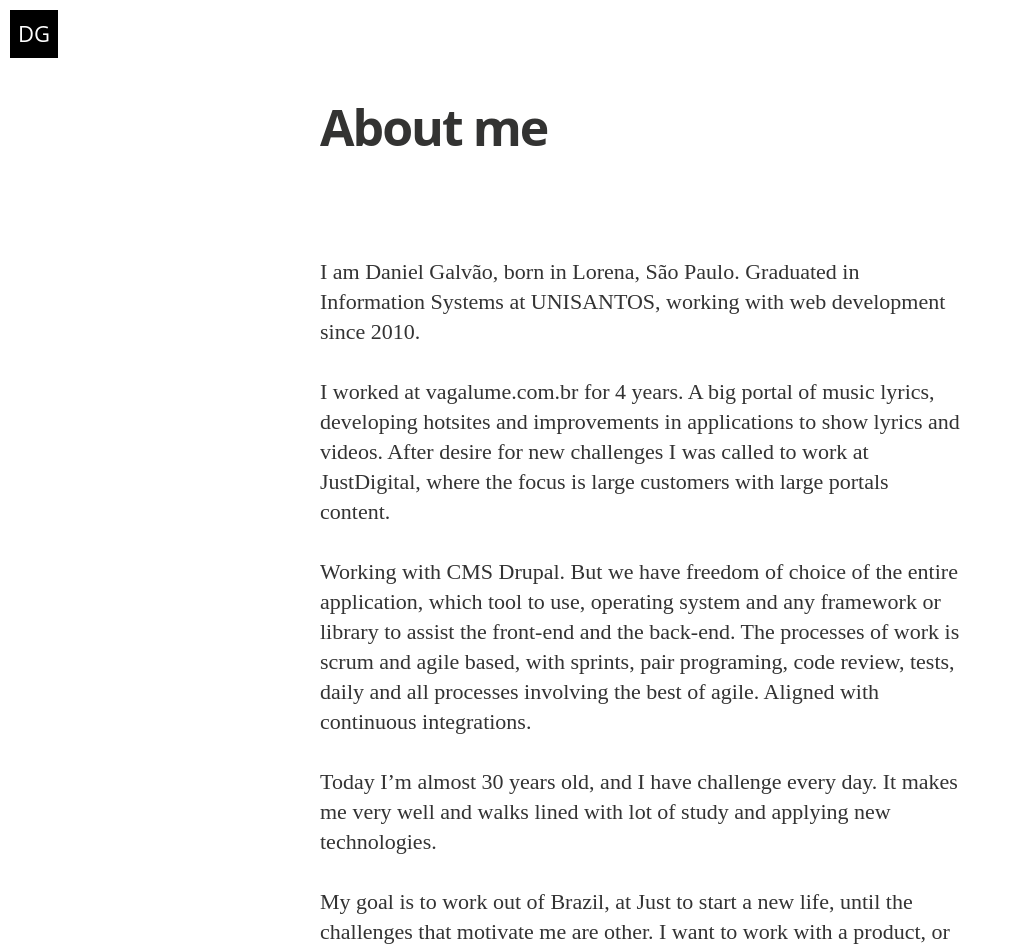
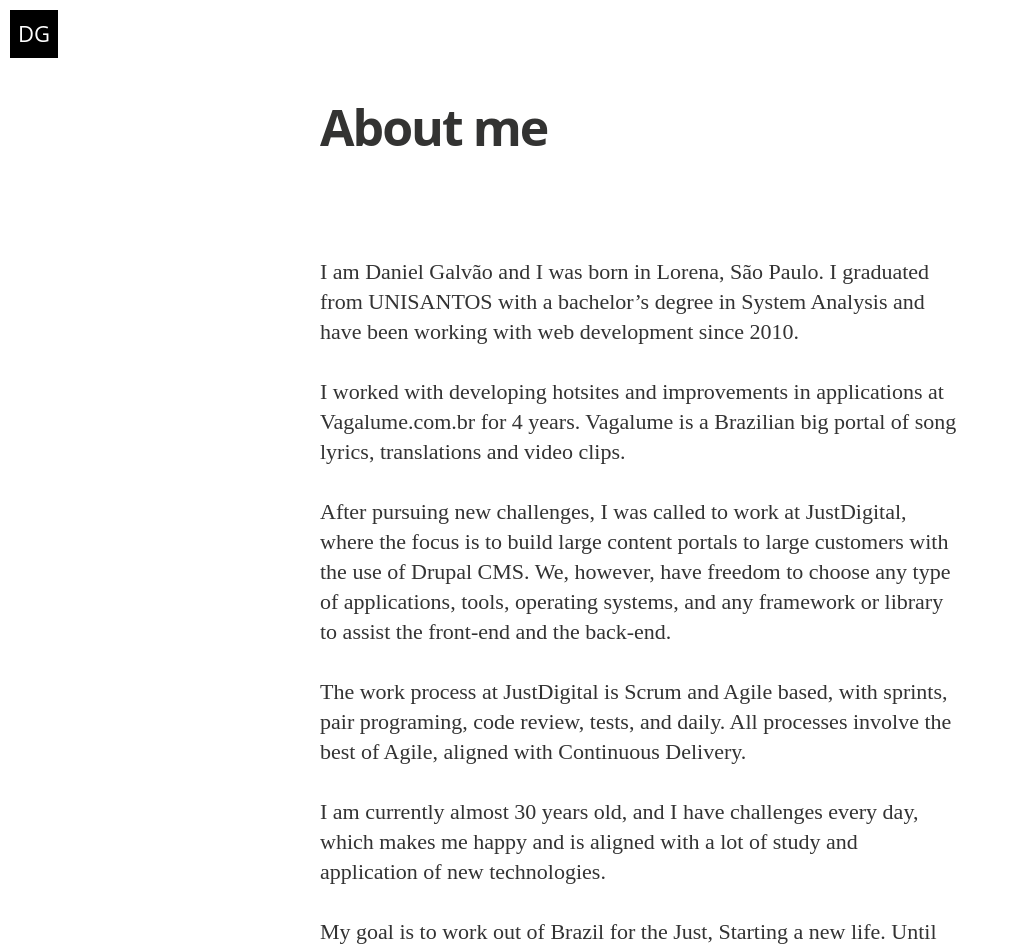
Before and after one commit to danielGalvao/danielGalvao.github.io, a Jekyll site: the page built from about.md, in a window 1280 px wide and 1400 px high. Shown: the top 952 px of the window, without its empty margins (0-1012 px from the left). Built offline with Jekyll 4.4.1, drawn with Linux system fonts in a browser that asks for light colours; nearby versions of some CDN libraries; some web fonts are replaced; some of the changed text lies outside the part shown.

Commit message:
Update about-me

```diff
--- a/about.md
+++ b/about.md
@@ -4,16 +4,18 @@ title: About me
 permalink: /about/
 ---
 
-I am Daniel Galvão, born in Lorena, São Paulo. Graduated in Information Systems at UNISANTOS, working with web development since 2010.
+I am Daniel Galvão and I was born in Lorena, São Paulo. I graduated from UNISANTOS with a bachelor’s degree in System Analysis and have been working with web development since 2010.
 
-I worked at vagalume.com.br for 4 years. A big portal of music lyrics, developing hotsites and improvements in applications to show lyrics and videos. After desire for new challenges I was called to work at JustDigital, where the focus is large customers with large portals content.
+I worked with developing hotsites and improvements in applications at Vagalume.com.br for 4 years. Vagalume is a Brazilian big portal of song lyrics, translations and video clips.
 
-Working with CMS Drupal. But we have freedom of choice of the entire application, which tool to use, operating system and any framework or library to assist the front-end and the back-end. The processes of work is scrum and agile based, with sprints, pair programing, code review, tests, daily and all processes involving the best of agile. Aligned with continuous integrations.
+After pursuing new challenges, I was called to work at JustDigital, where the focus is to build large content portals to large customers with the use of Drupal CMS. We, however, have freedom to choose any type of applications, tools, operating systems, and any framework or library to assist the front-end and the back-end.
 
-Today I'm almost 30 years old, and I have challenge every day. It makes me very well and walks lined with lot of study and applying new technologies.
+The work process at JustDigital is Scrum and Agile based, with sprints, pair programing, code review, tests, and daily. All processes involve the best of Agile, aligned with Continuous Delivery.
 
-My goal is to work out of Brazil, at Just to start a new life, until the challenges that motivate me are other. I want to work with a product, or a big company with its own product.
+I am currently almost 30 years old, and I have challenges every day, which makes me happy and is aligned with a lot of study and application of new technologies.
 
-My interests today are: React, Meteor, NodeJS, MongoDB, Redis, CSS, PHP, Python and ElasticSearch.
+My goal is to work out of Brazil for the Just, Starting a new life. Until the challenges are others to motivate me. As a product, or a big company with its own product.
 
-My fun is learning something new, stay with my family, wife, son and dog. See new places, cities and countries.
+Nowadays my interests are: React, Meteor, NodeJS, MongoDB, Redis, CSS, PHP, Python, ElasticSearch and DevOps.
+
+My hobbies are learning new things, staying with my family - wife, son and dog, and visiting new places, cities and countries.
```
